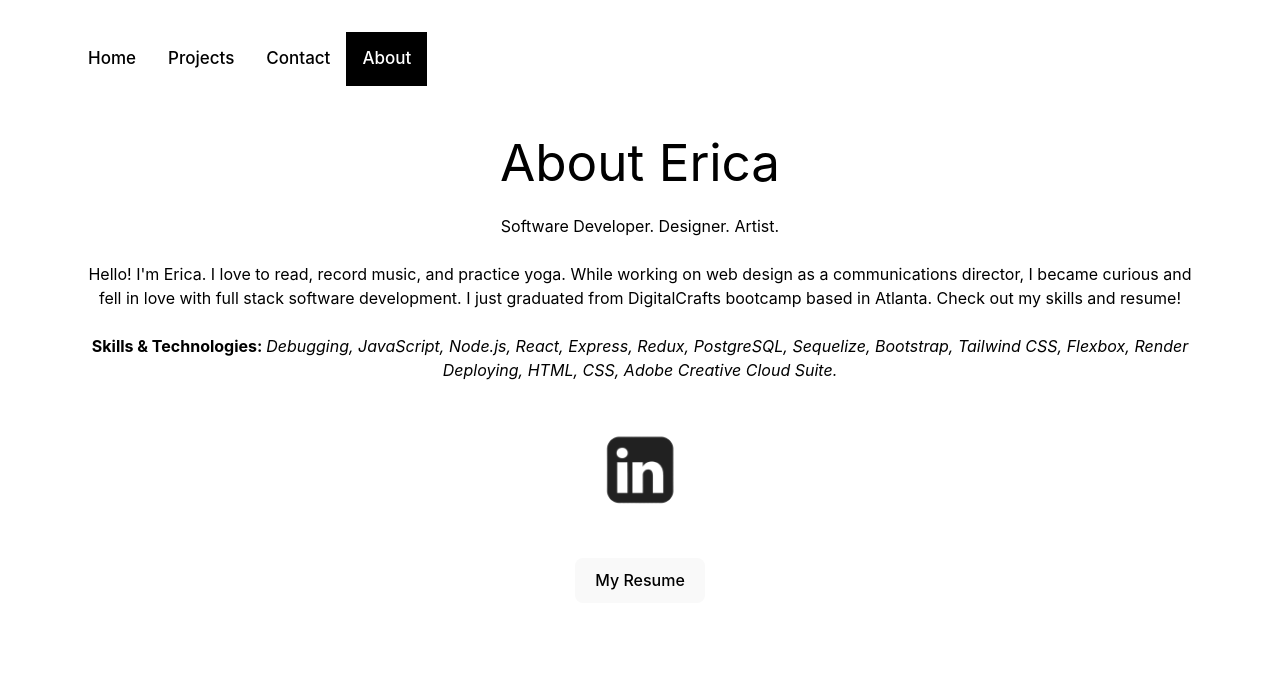
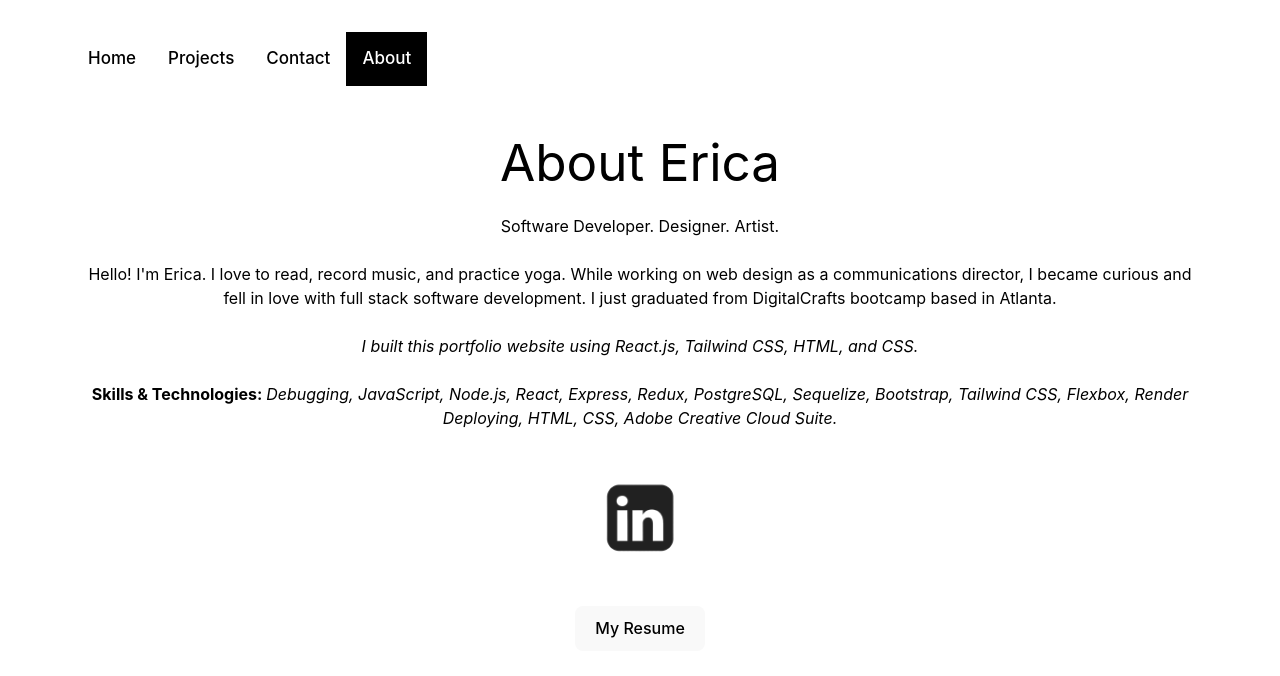
Before and after one commit to erica-b/portfolio, a React (Vite) app: page /About in a window 1280 px wide. Shown: the top 676 px of the page. Built offline with nearby package versions, Linux system fonts and the light colour scheme.

Commit message:
added new resume and about me section details

```diff
--- a/src/Components/About.jsx
+++ b/src/Components/About.jsx
@@ -37,7 +37,8 @@ export default function Contact() {
       <div className="m-12">
         <h1 className="mt-12 mb-6">About Erica</h1>
         <p className="mb-6">Software Developer. Designer. Artist.</p>
-        <p className="mb-6">Hello! I'm Erica. I love to read, record music, and practice yoga. While working on web design as a communications director, I became curious and fell in love with full stack software development. I just graduated from DigitalCrafts bootcamp based in Atlanta. Check out my skills and resume!  </p>
+        <p className="mb-6">Hello! I'm Erica. I love to read, record music, and practice yoga. While working on web design as a communications director, I became curious and fell in love with full stack software development. I just graduated from DigitalCrafts bootcamp based in Atlanta. </p>
+        <p className="mb-6"><em>I built this portfolio website using React.js, Tailwind CSS, HTML, and CSS.</em></p>
         <p className="mb-6">
          <strong> Skills & Technologies: </strong><em>Debugging, JavaScript, Node.js, React, Express, Redux, PostgreSQL, Sequelize, Bootstrap, Tailwind CSS, Flexbox, Render Deploying, HTML, CSS, Adobe Creative Cloud Suite.</em>
         </p>
```
Also changed, not shown: 1 other file (tests, documents, lock files or other folders).
